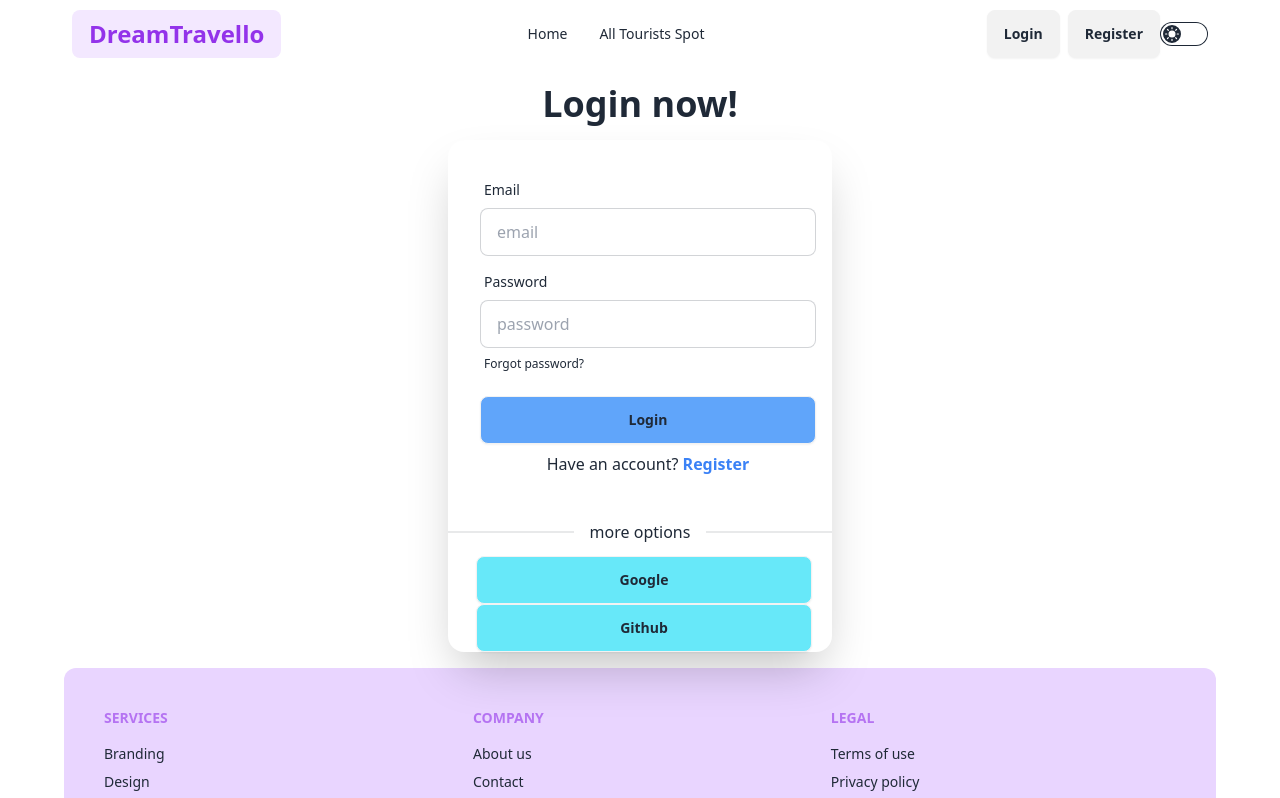
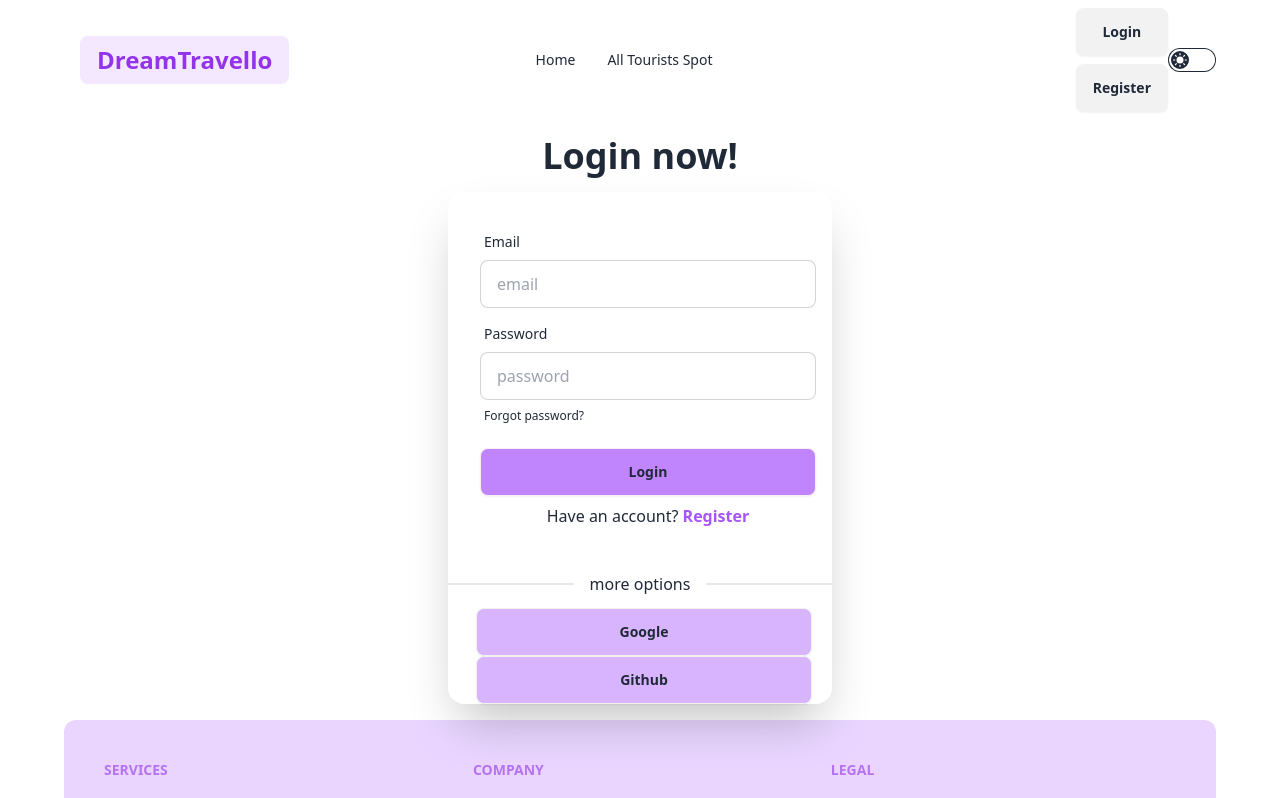
Before and after one commit to TinnyDatta/dream-travello-client, a React (Vite) app: page /login in a window 1280 px wide. Shown: the top 798 px of the page. Built offline with nearby package versions, Linux system fonts and the light colour scheme; no server answers.

Commit message:
added sort

```diff
--- a/src/Pages/Login/Login.jsx
+++ b/src/Pages/Login/Login.jsx
@@ -88,10 +88,10 @@ const Login = () => {
                 </label>
               </div>
               <div className="form-control mt-2">
-                <button className="btn bg-blue-400">Login</button>
+                <button className="btn bg-purple-400">Login</button>
               </div>
               <div>
-              <p className="text-center">Have an account? <Link to='/register' className="text-blue-500 font-bold ">Register</Link> </p>
+              <p className="text-center">Have an account? <Link to='/register' className="text-purple-500 font-bold ">Register</Link> </p>
               </div>
 
             </form>
--- a/src/Pages/MyList/MyList.jsx
+++ b/src/Pages/MyList/MyList.jsx
@@ -57,8 +57,8 @@ const MyList = () => {
 
     return (
         <div>
-<div className="overflow-x-auto my-12">
-  <table className="table">
+<div className=" overflow-x-auto  my-12">
+  <table className="table ">
     {/* head */}
     <thead>
       <tr className="text-xl">
--- a/src/Pages/Register/Register.jsx
+++ b/src/Pages/Register/Register.jsx
@@ -144,7 +144,7 @@ const Register = () => {
                 registerError && <p className="text-red-500">{registerError}</p>
               }
               <div className="form-control mt-2">
-                <button className="btn bg-blue-400">Register</button>
+                <button className="btn bg-purple-400">Register</button>
               </div>
             </div>
             <p className="text-center mb-4">Already have an account? <Link to='/login' className="text-blue-500 font-bold ">Login</Link> </p>
--- a/src/Pages/SocialLogin/SocialLogin.jsx
+++ b/src/Pages/SocialLogin/SocialLogin.jsx
@@ -30,14 +30,14 @@ const SocialLogin = () => {
                 <button
               onClick={()=>handleSocialLogin(googleLogin)}
 
-                className="btn bg-cyan-300">Google</button>
+                className="btn bg-purple-300">Google</button>
 
               </div>
 
             <div className="form-control ml-7 mr-5">
                 <button
                onClick={()=>handleSocialLogin(githubLogin)}
-                className="btn bg-cyan-300">Github</button>
+                className="btn bg-purple-300">Github</button>
               </div>
         </div>
     );
--- a/src/Shared/Navbar/Navbar.jsx
+++ b/src/Shared/Navbar/Navbar.jsx
@@ -35,13 +35,13 @@ const Navbar = () => {
     </>
 
     return (
-        <div className="navbar bg-base-100">
+        <div className="navbar bg-base-100 sm:mx-2">
   <div className="navbar-start">
     <div className="dropdown">
       <div tabIndex={0}  role="button" className="btn btn-ghost lg:hidden ">
         <svg xmlns="http://www.w3.org/2000/svg" className="h-5 w-5" fill="none" viewBox="0 0 24 24" stroke="currentColor"><path strokeLinecap="round" strokeLinejoin="round" strokeWidth="2" d="M4 6h16M4 12h8m-8 6h16" /></svg>
       </div>
-      <ul tabIndex={0}  className="menu menu-sm dropdown-content mt-3 z-auto p-2 shadow bg-base-100 rounded-box w-52">
+      <ul tabIndex={0}  className="menu menu-sm dropdown-content mt-3 z-50 p-2 shadow bg-base-100 rounded-box w-52">
         {navLinks}
       </ul>
     </div>
@@ -66,7 +66,7 @@ const Navbar = () => {
   <button onClick={logout} className="btn btn-sm btn-ghost">Logout</button>
       </div>
 :
-<div className="flex flex-row gap-2">
+<div className="flex sm:flex-col flex-row gap-2">
     <Link to='/login' className="btn" >Login</Link>
 
     <Link to='/register' className="btn">Register</Link>
```
